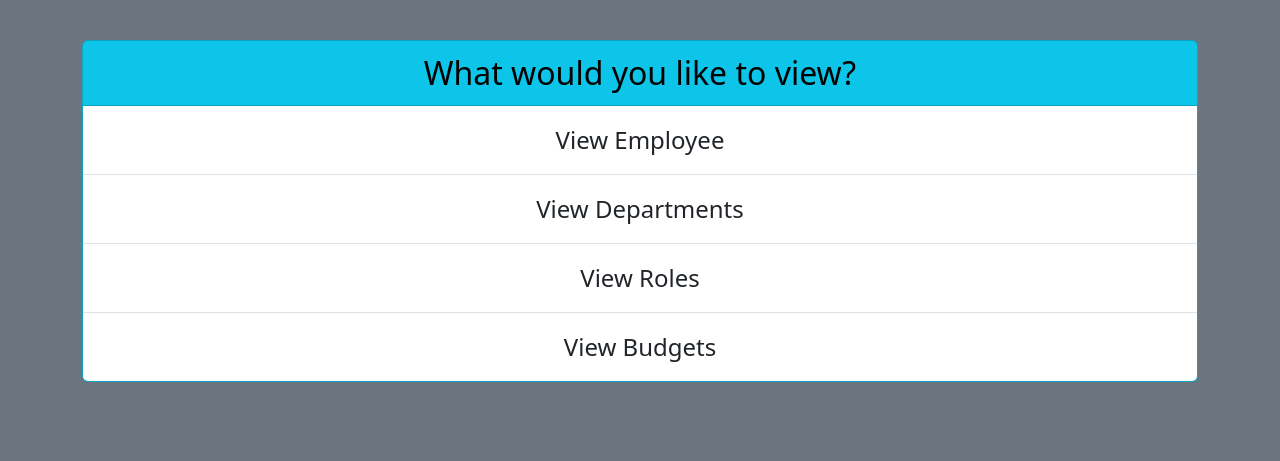
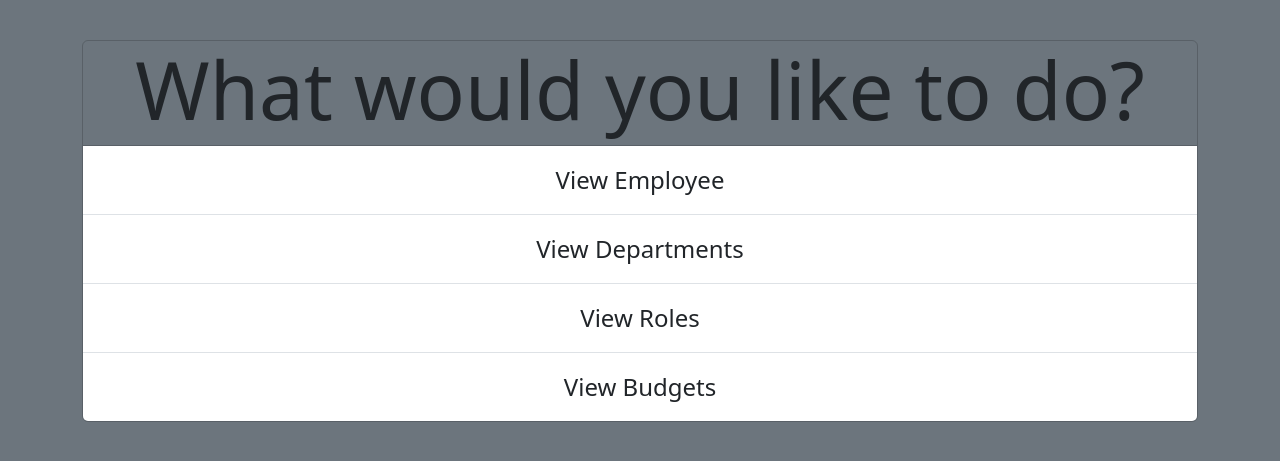
Before and after one commit to Codeyg12/Employee_Management, a Django app: page / in a window 1280 px wide. Shown: the part 56-517 px from the top of the page. Run offline with Django 4.2, Linux system fonts and the light colour scheme; the visitor is signed in with stand-in values (Sample User, id 1); some libraries are stand-ins or nearby versions.

Commit message:
starting on homepage update

```diff
--- a/webpage/templates/base.html
+++ b/webpage/templates/base.html
@@ -11,7 +11,7 @@
       crossorigin="anonymous"
     />
     <script src="https://code.jquery.com/jquery-3.3.1.slim.min.js"></script>
-    <!-- <script src="https://cdnjs.cloudflare.com/ajax/libs/popper.js/1.14.7/umd/popper.min.js"></script> -->
+    <script src="https://cdnjs.cloudflare.com/ajax/libs/popper.js/1.14.7/umd/popper.min.js"></script>
     <script src="https://stackpath.bootstrapcdn.com/bootstrap/4.3.1/js/bootstrap.min.js"></script>
     {% load static %}
     <link href="{% static 'fontawesomefree/css/fontawesome.css' %}" rel="stylesheet" type="text/css">
--- a/webpage/templates/home.html
+++ b/webpage/templates/home.html
@@ -1,9 +1,33 @@
 {% extends 'base.html' %} {% block content %}
 {% if user.is_authenticated %}
-<div class="card text-center text-bg-info mx-auto mt-3">
-    <div class="card-header fs-2 table-dark">
-        What would you like to view?
+<div class="card text-center bg-transparent mx-auto mt-3">
+    <h1 class="display-1">
+        What would you like to do?
+    </h1>
+    <!-- <div class="dropdown show" id="viewDropdown">
+      <a class="btn btn-secondary" id="viewDropdownLink" data-toggle="dropdown" aria-haspopup="true" aria-expanded="false">
+        <p class="display-3">View &nbsp; <i class="fas fa-caret-down"></i></p>
+      </a>
+
+      <div class="dropdown-menu position-static" aria-labelledby="viewDropdownLink">
+        <a class="dropdown-item" href="#">View Action 1</a>
+        <a class="dropdown-item" href="#">View Action 2</a>
+        <a class="dropdown-item" href="#">View Action 3</a>
+      </div>
     </div>
+
+    <div class="dropdown show" id="addDropdown">
+      <a class="btn btn-secondary" href="#" role="button" id="addDropdownLink" data-toggle="dropdown" aria-haspopup="true" aria-expanded="false">
+        <p class="display-3">Add &nbsp; <i class="fas fa-caret-down"></i></p>
+      </a>
+
+      <div class="dropdown-menu" aria-labelledby="addDropdownLink">
+        <a class="dropdown-item" href="#">Add Action 1</a>
+        <a class="dropdown-item" href="#">Add Action 2</a>
+        <a class="dropdown-item" href="#">Add Action 3</a>
+      </div>
+    </div> -->
+
     <ul class="list-group list-group-flush fs-4">
         <li class="list-group-item py-3">
             <a
```
